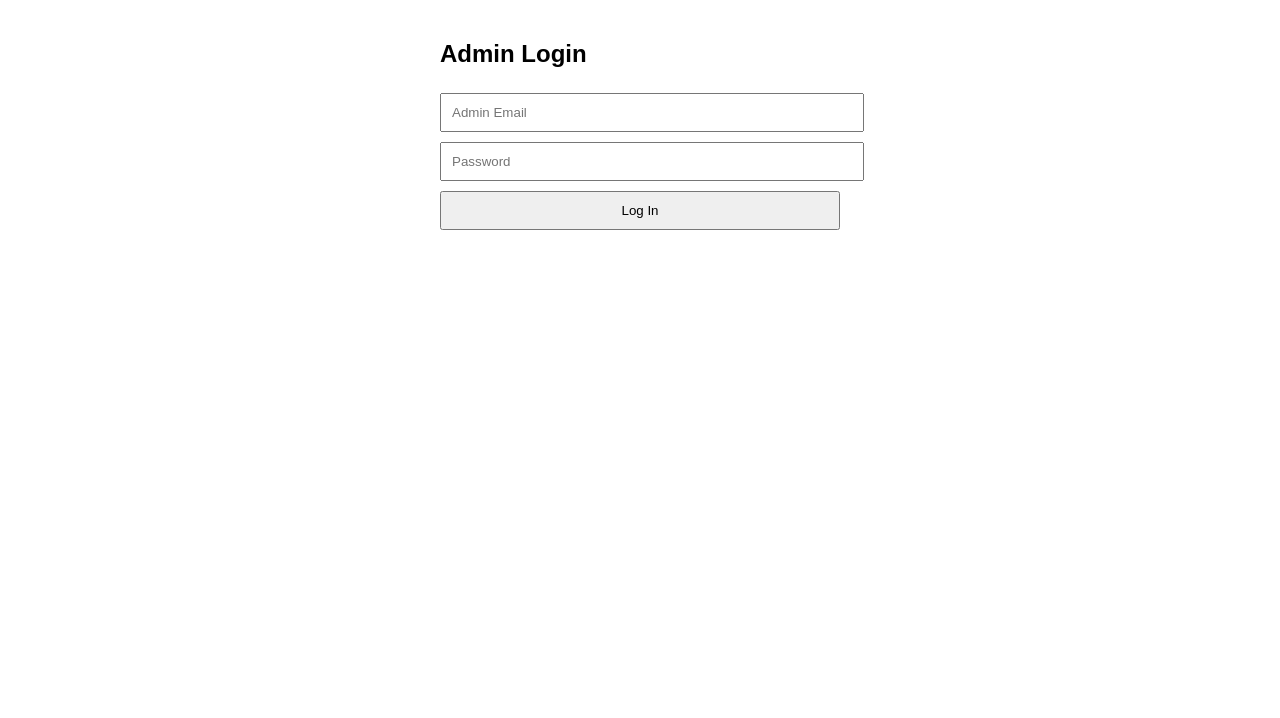
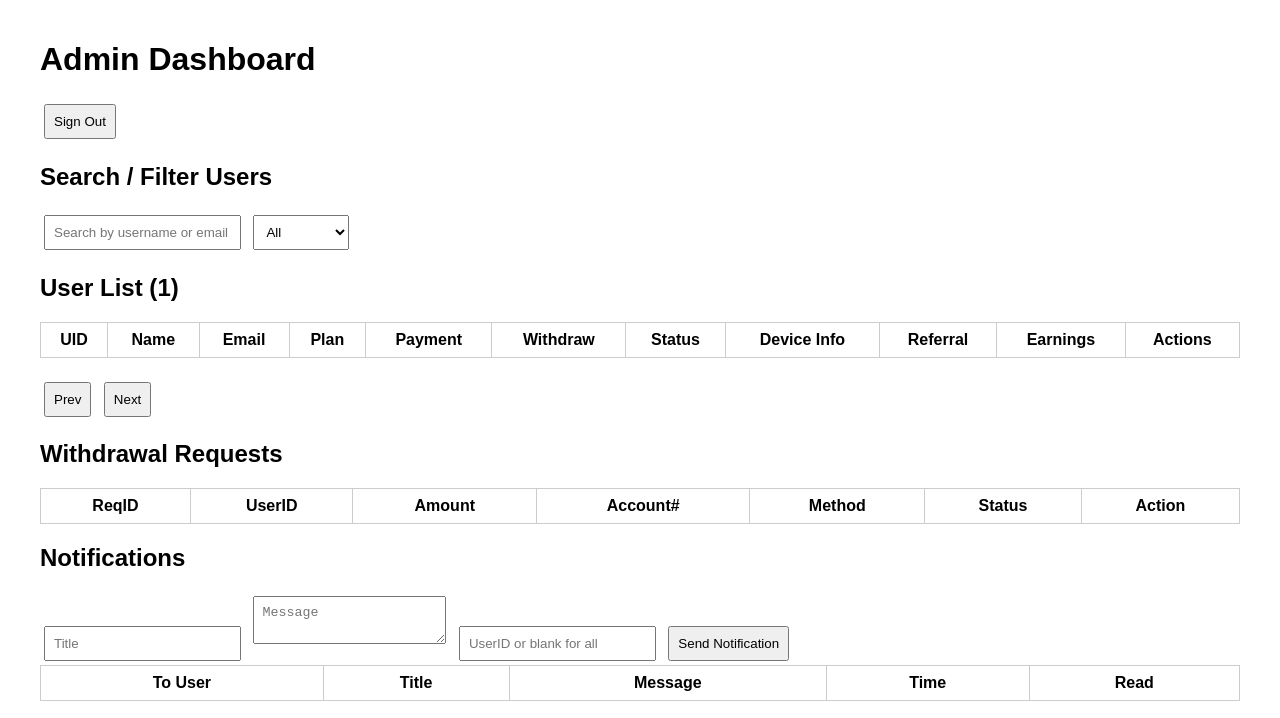
Before and after one commit to Islamicquiz786/My-Website-Testing-Penel, a plain HTML site: page index.html in a window 1280 px wide. Drawn offline with nearby package versions, Linux system fonts and the light colour scheme; no server answers.

Commit message:
Update index.html

```diff
--- a/index.html
+++ b/index.html
@@ -2,50 +2,54 @@
 <html>
 <head>
   <meta charset="utf-8">
-  <title>Admin Login</title>
+  <title>Admin Dashboard</title>
+  <script src="https://cdn.jsdelivr.net/npm/chart.js"></script>
   <style>
-    body { font-family: Arial; max-width: 400px; margin: auto; padding: 20px; }
-    input, button { width: 100%; padding: 10px; margin: 5px 0; }
+    body { font-family: Arial; max-width: 1200px; margin: auto; padding: 20px; }
+    table { width: 100%; border-collapse: collapse; margin-bottom: 20px; }
+    th, td { border: 1px solid #ccc; padding: 8px; text-align: center; }
+    input, select, button, textarea { padding: 8px; margin: 4px; }
   </style>
 </head>
 <body>
-  <h2>Admin Login</h2>
-  <form id="loginForm">
-    <input type="email" id="email" placeholder="Admin Email" required>
-    <input type="password" id="password" placeholder="Password" required>
-    <button type="submit">Log In</button>
+  <h1>Admin Dashboard</h1>
+  <button id="signOutBtn">Sign Out</button>
+
+  <h2>Search / Filter Users</h2>
+  <input type="text" id="searchInput" placeholder="Search by username or email">
+  <select id="statusFilter">
+    <option value="">All</option>
+    <option value="New">New</option>
+    <option value="Pending">Pending</option>
+    <option value="Approved">Approved</option>
+  </select>
+
+  <h2>User List (<span id="pageNum">1</span>)</h2>
+  <table id="usersTable"><thead>
+    <tr><th>UID</th><th>Name</th><th>Email</th><th>Plan</th><th>Payment</th>
+    <th>Withdraw</th><th>Status</th><th>Device Info</th><th>Referral</th><th>Earnings</th><th>Actions</th></tr>
+  </thead><tbody></tbody></table>
+  <button id="prevPage">Prev</button>
+  <button id="nextPage">Next</button>
+
+  <h2>Withdrawal Requests</h2>
+  <table id="withdrawTable"><thead>
+    <tr><th>ReqID</th><th>UserID</th><th>Amount</th><th>Account#</th><th>Method</th><th>Status</th><th>Action</th></tr>
+  </thead><tbody></tbody></table>
+
+  <h2>Notifications</h2>
+  <form id="notifForm">
+    <input type="text" id="notifTitle" placeholder="Title" required>
+    <textarea id="notifMessage" placeholder="Message" required></textarea>
+    <input type="text" id="notifUserId" placeholder="UserID or blank for all">
+    <button type="submit">Send Notification</button>
   </form>
-  <p id="errorMsg" style="color:red;"></p>
+  <table id="notifTable"><thead><tr>
+    <th>To User</th><th>Title</th><th>Message</th><th>Time</th><th>Read</th>
+  </tr></thead><tbody></tbody></table>
 
-  <script type="module">
-    import { initializeApp } from "https://www.gstatic.com/firebasejs/10.12.2/firebase-app.js";
-    import { getAuth, signInWithEmailAndPassword, onAuthStateChanged } from "https://www.gstatic.com/firebasejs/10.12.2/firebase-auth.js";
+  <canvas id="quizChart" height="100"></canvas>
 
-    const firebaseConfig = {
-      apiKey: "AIzaSyBasuAzvAlaVAayEdDUd9bB9wvUzG7fVuAg",
-      authDomain: "islamic-quiz-website.firebaseapp.com",
-      databaseURL: "https://islamic-quiz-website-default-rtdb.firebaseio.com",
-      projectId: "islamic-quiz-website",
-      storageBucket: "islamic-quiz-website.appspot.com",
-      messagingSenderId: "517259698394",
-      appId: "1:517259698394:web:36094d8d03187da81685e3"
-    };
-
-    const app = initializeApp(firebaseConfig);
-    const auth = getAuth(app);
-
-    onAuthStateChanged(auth, user => {
-      if (user) location = "admin.html"; // Change this if your admin page is at a different URL
-    });
-
-    document.getElementById("loginForm").addEventListener("submit", async e => {
-      e.preventDefault();
-      try {
-        await signInWithEmailAndPassword(auth, email.value, password.value);
-      } catch (err) {
-        errorMsg.innerText = err.message;
-      }
-    });
-  </script>
+  <script type="module" src="admin.js"></script>
 </body>
 </html>
```
